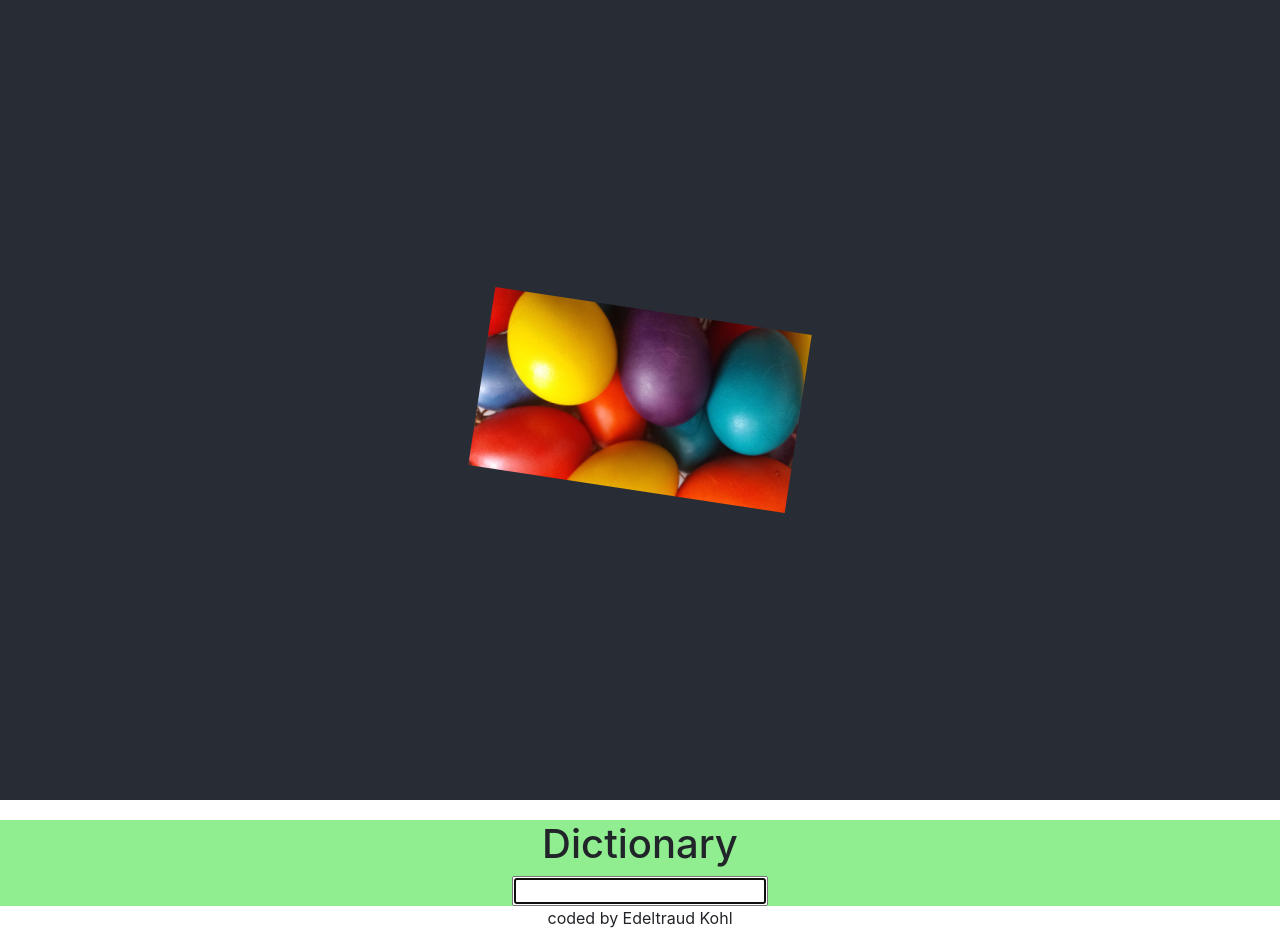
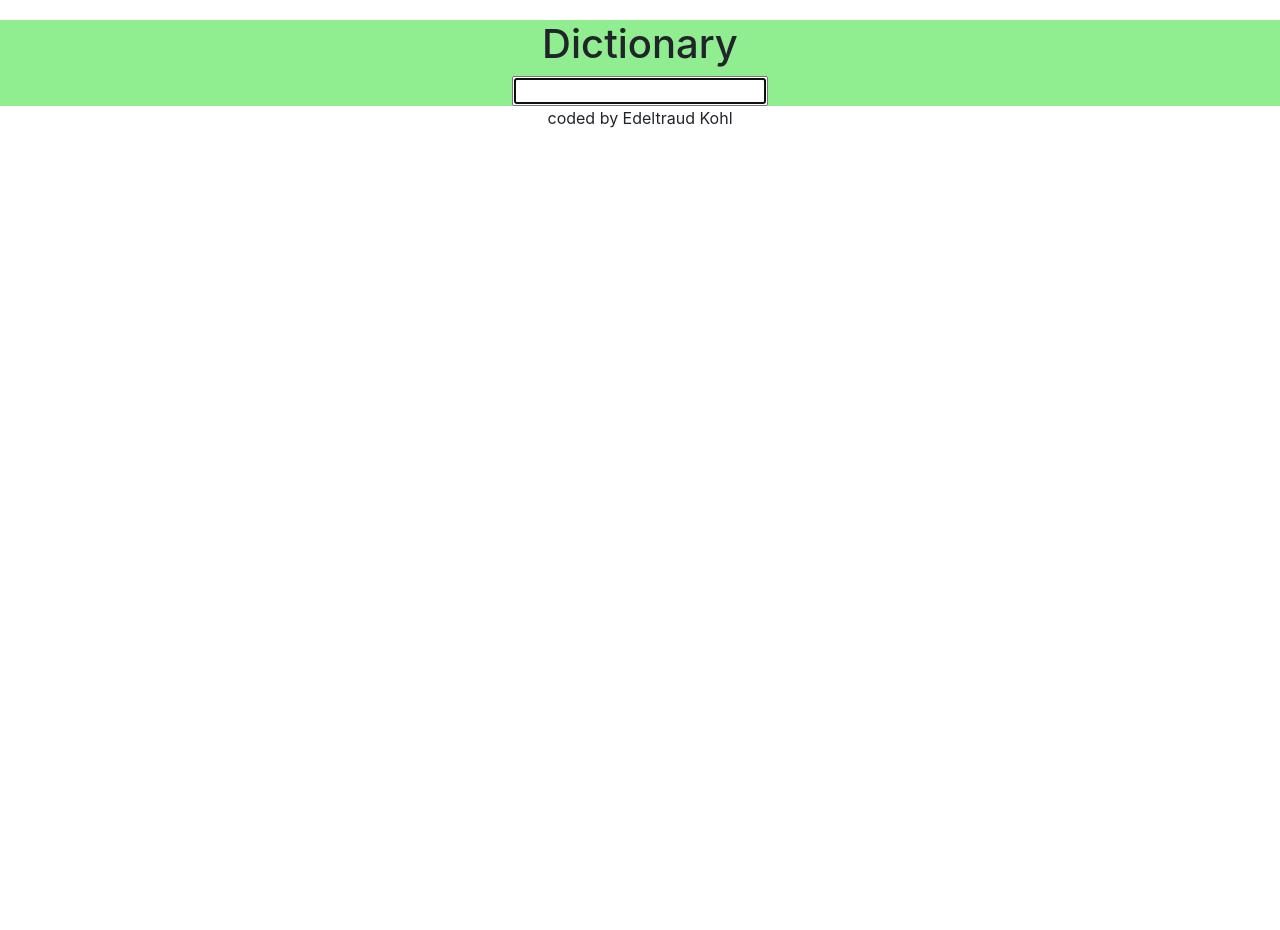
Before and after one commit to ed-kohl/dictionary, a React (Create React App) app: page / in a window 1280 px wide. After the commit the page ends 800 px from the top, so only its background shows below. Built offline with nearby package versions, Linux system fonts and the light colour scheme.

Commit message:
Changed the Header

```diff
--- a/src/App.js
+++ b/src/App.js
@@ -4,13 +4,6 @@ import Dictionary from "./Dictionary";
 function App() {
   return (
     <div className="App">
-      <header className="App-header">
-        <img
-          src={process.env.PUBLIC_URL + "/easter-2319286_1280.jpg"}
-          className="App-logo"
-          alt="logo"
-        />
-      </header>
       <main>
         <Dictionary />
       </main>
```
